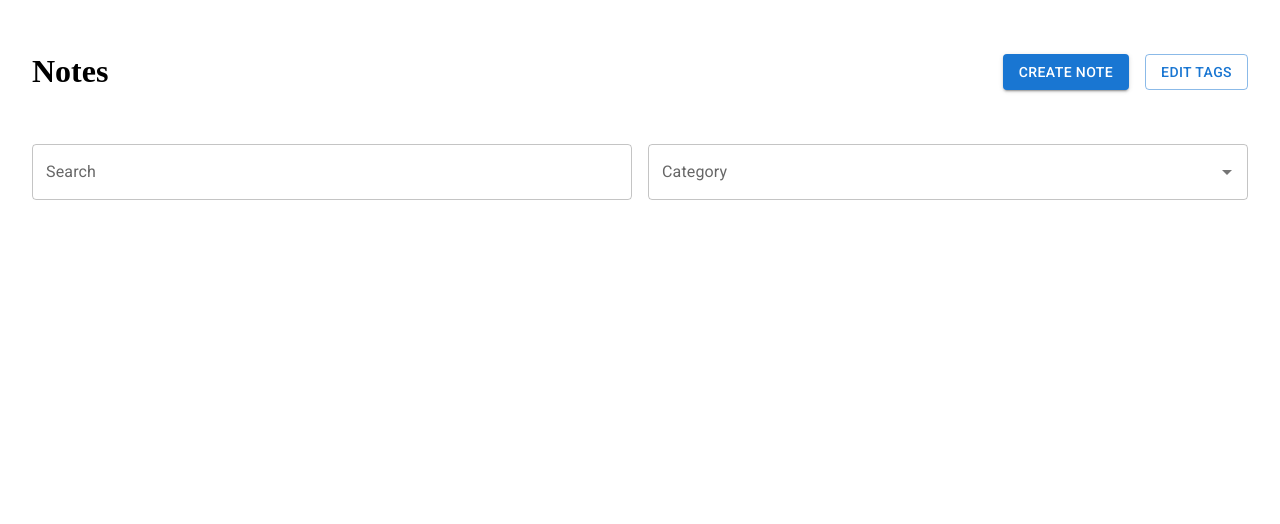
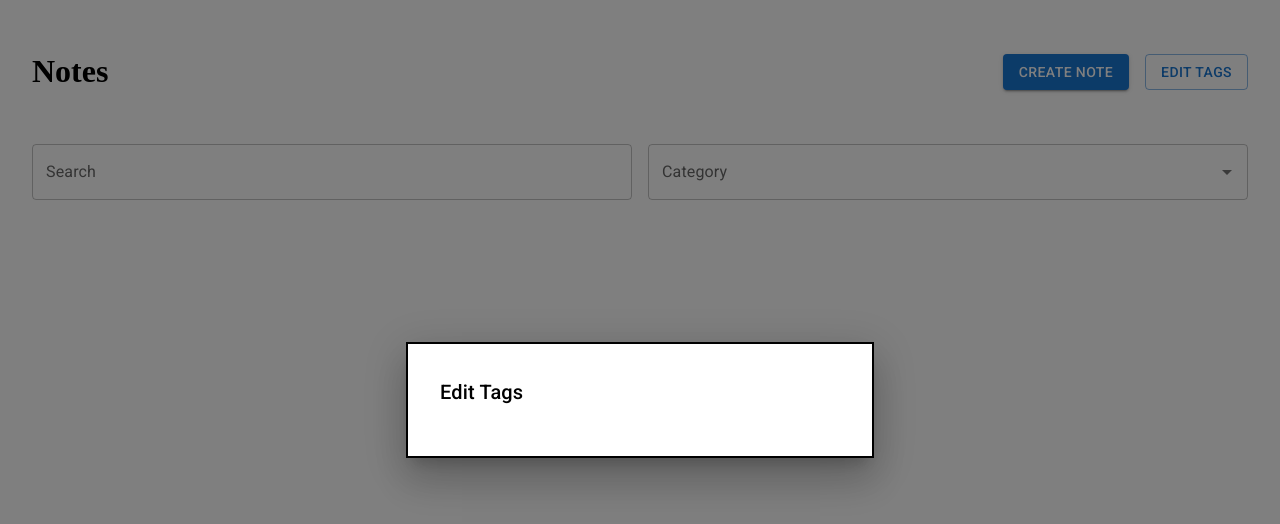
Before and after one commit to tomasesquivelgc/Note-Taking-App, a React (Vite) app: page / in a window 1280 px wide. Both pictures are taken after a click on the button "EDIT TAGS". Shown: the top 524 px of the page. Built offline with nearby package versions, Linux system fonts and the light colour scheme.

Commit message:
create modal popup with tag list

```diff
--- a/src/components/NoteList.tsx
+++ b/src/components/NoteList.tsx
@@ -1,7 +1,8 @@
-import { Grid, Stack, Button, Container, Box, TextField, Autocomplete, Card, CardContent, Typography, Chip, CardActionArea } from "@mui/material";
+import { Grid, Stack, Button, Container, Box, TextField, Autocomplete, Card, CardContent, Typography, Chip, CardActionArea, Modal, Backdrop, Fade } from "@mui/material";
 import { Link } from "react-router-dom";
 import { useState, useMemo } from "react";
 import { Tag, Note } from "../App";
+import { TagsModal } from "./TagsModal";
 
 type SimplifiedNote = {
   tags: Tag[],
@@ -17,6 +18,9 @@ type NoteListProps = {
 export function NoteList({ availableTags, notes }: NoteListProps) {
   const [selectedTags, setSelectedTags] = useState<Tag[]>([]);
   const [titleValue, setTitleValue] = useState('');
+  const [open, setOpen] = useState(false);
+  const handleOpen = () => setOpen(true);
+  const handleClose = () => setOpen(false);
 
   const filteredNotes = useMemo(() => {
     return notes.filter(note =>{
@@ -25,6 +29,7 @@ export function NoteList({ availableTags, notes }: NoteListProps) {
   }, [notes, titleValue, selectedTags])
 
   return (
+    <>
       <Grid container alignItems="center" width={"100%"} p={4}  gap={2}>
         <Stack direction={"row"} width={"100%"} alignItems={"center"}>
           <Grid item xs={5}>
@@ -37,13 +42,12 @@ export function NoteList({ availableTags, notes }: NoteListProps) {
                 Create Note
               </Button>
             </Link>
-            <Button variant="outlined">
+            <Button variant="outlined" onClick={handleOpen}>
               Edit Tags
             </Button>
           </Stack>
         </Grid>
         </Stack>
-
         <Box component="form" width="100%" display="flex" gap={2} justifyContent={"center"} justifySelf={"center"}>
           <Grid item xs={6}>
             <TextField
@@ -82,6 +86,8 @@ export function NoteList({ availableTags, notes }: NoteListProps) {
           })}
         </Grid>
       </Grid>
+      <TagsModal open={open} handleClose={handleClose} availableTags={availableTags} />
+    </>
   );
 }
 
--- /dev/null
+++ b/src/components/TagsModal.tsx
@@ -0,0 +1,58 @@
+import React from 'react';
+import { Box, Typography, Modal, Backdrop, Fade, List, ListItem, ListItemButton, TextField } from '@mui/material';
+import { Tag } from '../App';
+
+const style = {
+  position: 'absolute' as 'absolute',
+  top: '50%',
+  left: '50%',
+  transform: 'translate(-50%, -50%)',
+  width: 400,
+  bgcolor: 'background.paper',
+  border: '2px solid #000',
+  boxShadow: 24,
+  p: 4,
+};
+
+export function TagsModal({ open, handleClose, availableTags }: { open: boolean, handleClose: () => void, availableTags: Tag[] }) {
+  return (
+    <Modal
+      aria-labelledby="transition-modal-title"
+      aria-describedby="transition-modal-description"
+      open={open}
+      onClose={handleClose}
+      closeAfterTransition
+      slots={{ backdrop: Backdrop }}
+      slotProps={{
+        backdrop: {
+          timeout: 500,
+        },
+      }}
+    >
+      <Fade in={open}>
+        <Box sx={style}>
+          <Typography id="transition-modal-title" variant="h6" component="h2">
+            Edit Tags
+          </Typography>
+          <List>
+            {availableTags.map(tag => (
+              <ListItem disablePadding key={tag.id} sx={{ display: 'flex', alignItems: 'center' }}>
+                <TextField defaultValue={tag.label} fullWidth sx={{ flexGrow: 1, marginRight: '8px' }} />
+                <ListItemButton sx={{
+                  border: '1px solid red',
+                  width: '40px',
+                  height: 'full',
+                  display: 'flex',
+                  justifyContent: 'center',
+                  alignItems: 'center',
+                }}>
+                  &times;
+                </ListItemButton>
+              </ListItem>
+            ))}
+          </List>
+        </Box>
+      </Fade>
+    </Modal>
+  )
+}
```
